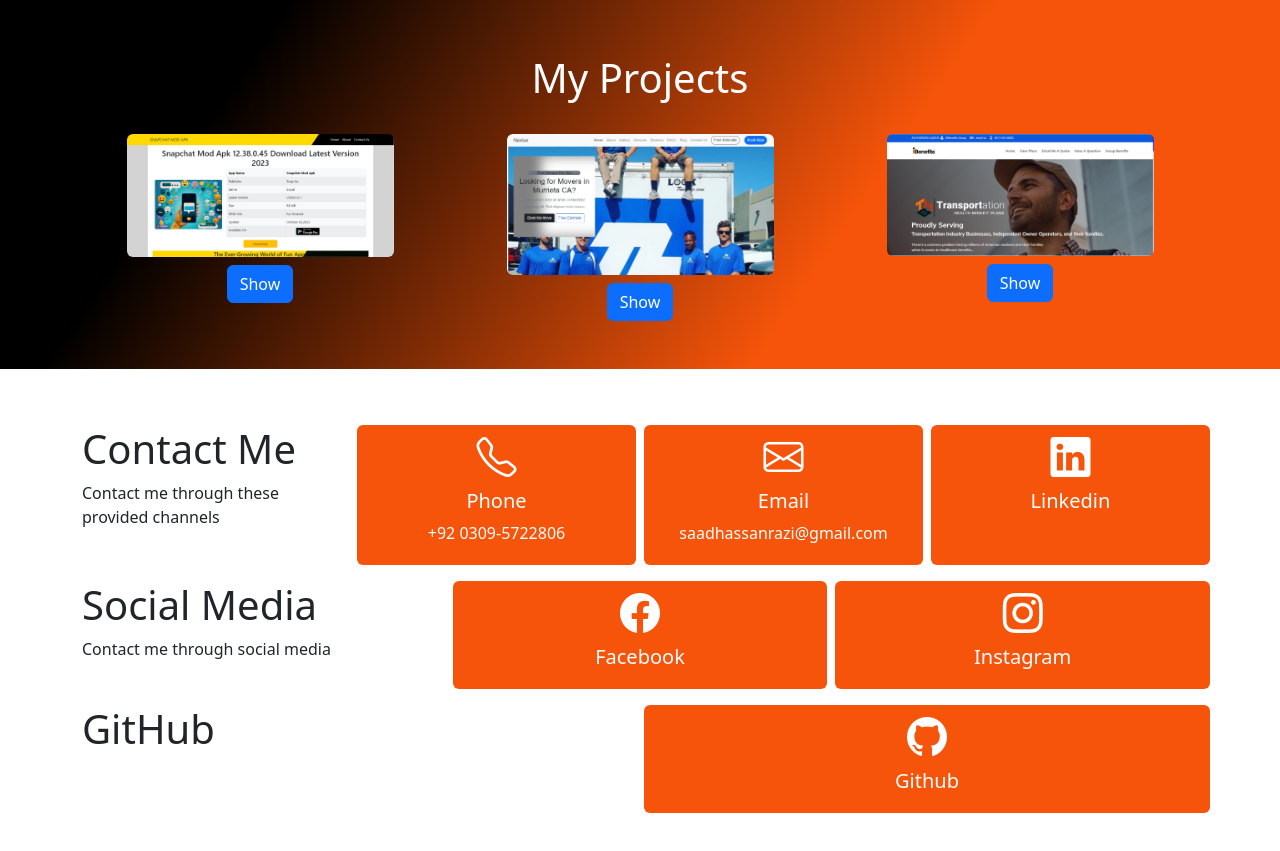
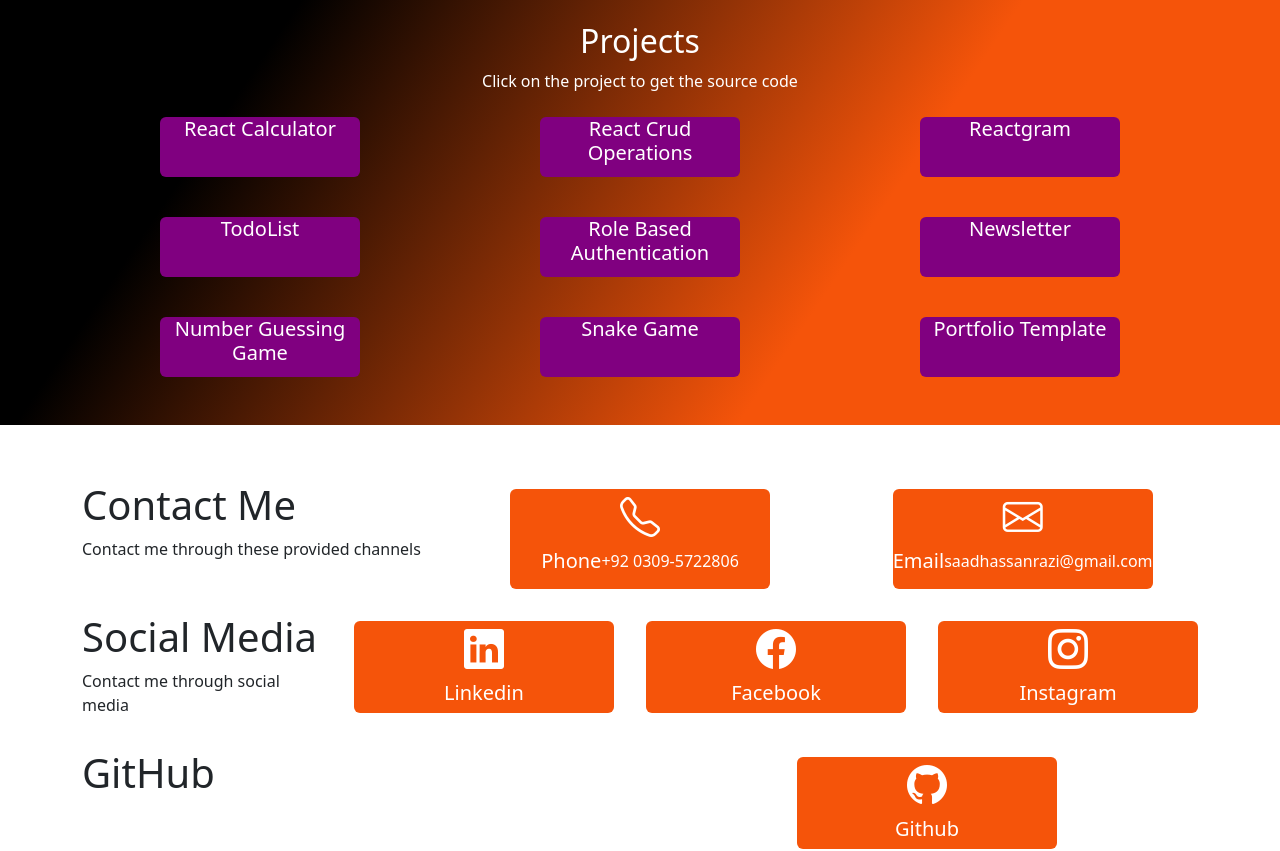
Before and after one commit to SaadHassanRazi/portfolio, a React (Vite) app in the folder saadPortfolio/: page / in a window 1280 px wide. Shown: the part 1680-2531 px from the top of the page. Built offline with nearby package versions, Linux system fonts and the light colour scheme.

Commit message:
project resume contact section commit

```diff
--- a/saadPortfolio/src/assets/components/Contact/contact.jsx
+++ b/saadPortfolio/src/assets/components/Contact/contact.jsx
@@ -37,6 +37,9 @@ const Contact = () => {
     },
   ];
 
+  const contact = contactRow.slice(0, 2);
+  const socialMedia = contactRow.slice(2, 5);
+  const git = contactRow.slice(-1);
   return (
     <>
       <Container id="contact" className="py-5">
@@ -48,22 +51,22 @@ const Contact = () => {
               Contact me through these provided channels
             </p>
           </Col>
-          <SkillsRow
-            title={contactRow[0].title}
-            icon={contactRow[0].icon}
-            para={contactRow[0].para}
-          />
-          <SkillsRow
-            title={contactRow[1].title}
-            icon={contactRow[1].icon}
-            para={contactRow[1].para}
-          />
 
-          <SkillsRow
-            title={contactRow[2].title}
-            icon={contactRow[2].icon}
-            link={contactRow[2].link}
-          />
+          {contact.map((item) => {
+            return (
+              <>
+                <Col>
+                  <SkillsRow
+                    title={item.title}
+                    icon={item.icon}
+                    para={item.para}
+                    background={"#f5540a"}
+                    width={"260px"}
+                  />
+                </Col>
+              </>
+            );
+          })}
         </Row>
         <Row className="gap-2 py-2">
           <Col lg>
@@ -74,27 +77,44 @@ const Contact = () => {
             </p>
           </Col>
 
-          <SkillsRow
-            title={contactRow[3].title}
-            icon={contactRow[3].icon}
-            link={contactRow[3].link}
-          />
-          <SkillsRow
-            title={contactRow[4].title}
-            icon={contactRow[4].icon}
-            link={contactRow[4].link}
-          />
+          {socialMedia.map((item) => {
+            return (
+              <>
+                <Col>
+                  <SkillsRow
+                    title={item.title}
+                    icon={item.icon}
+                    para={item.para}
+                    background={"#f5540a"}
+                    width={"260px"}
+                    link={item.link}
+                  />
+                </Col>
+              </>
+            );
+          })}
         </Row>
         <Row className="gap-2 py-2">
           <Col lg>
             <h1 className="text-center text-lg-start">GitHub</h1>
           </Col>
 
-          <SkillsRow
-            title={contactRow[5].title}
-            icon={contactRow[5].icon}
-            link={contactRow[5].link}
-          />
+          {git.map((item) => {
+            return (
+              <>
+                <Col>
+                  <SkillsRow
+                    title={item.title}
+                    icon={item.icon}
+                    para={item.para}
+                    background={"#f5540a"}
+                    width={"260px"}
+                    link={item.link}
+                  />
+                </Col>
+              </>
+            );
+          })}
         </Row>
       </Container>
     </>
--- a/saadPortfolio/src/assets/components/Projects/project.jsx
+++ b/saadPortfolio/src/assets/components/Projects/project.jsx
@@ -1,180 +1,100 @@
 import React from "react";
 import Col from "react-bootstrap/Col";
-import Container from "react-bootstrap/esm/Container";
+import Container from "react-bootstrap/Container";
 import Row from "react-bootstrap/Row";
-import SnapMod from '../img/snapchat-mod-apk.jpg'
-import Button from 'react-bootstrap/Button';
-import Modal from 'react-bootstrap/Modal';
-import { useState } from 'react';
-import Taclog from '../img/taclog-moving.jpg'
-import IBenefits from '../img/ibenefits.jpg'
-import Carousel from 'react-bootstrap/Carousel';
-import SnapSecondSlide from '../img/snapchat-mod-second.jpg'
-import SnapThirdSlide from '../img/snapchat-mod-third.jpg'
-import SnapFourthSlide from '../img/snapchat-mod-fourth.jpg'
-const Project = ()=>{
-    const [show, setShow] = useState(false);
+import SnapMod from "../img/snapchat-mod-apk.jpg";
+import Button from "react-bootstrap/Button";
+import Modal from "react-bootstrap/Modal";
+import { useState } from "react";
+import Taclog from "../img/taclog-moving.jpg";
+import IBenefits from "../img/ibenefits.jpg";
+import Carousel from "react-bootstrap/Carousel";
+import SnapSecondSlide from "../img/snapchat-mod-second.jpg";
+import SnapThirdSlide from "../img/snapchat-mod-third.jpg";
+import SnapFourthSlide from "../img/snapchat-mod-fourth.jpg";
+import SkillsRow from "../Skills/skillsRow";
 
-  const handleClose = () => setShow(false);
-  const handleShow = () => setShow(true);
+const Project = () => {
+  const dataset = [
+    {
+      name: "React Calculator",
+      url: "https://github.com/SaadHassanRazi/react-Calculator.git",
+    },
+    {
+      name: "React Crud Operations",
+      url: "https://github.com/SaadHassanRazi/crud-operations-react.git",
+    },
+    {
+      name: "Reactgram",
+      url: "https://github.com/SaadHassanRazi/reactgram-offical.git",
+    },
+    {
+      name: "TodoList",
+      url: "",
+    },
+    {
+      name: "Role Based Authentication",
+      url: "",
+    },
+    {
+      name: "Newsletter",
+      url: "",
+    },
+    {
+      name: "Number Guessing Game",
+      url: "",
+    },
+    {
+      name: "Snake Game",
+      url: "https://github.com/SaadHassanRazi/Javascript-snake-game.git",
+    },
+    {
+      name: "Portfolio Template",
+      url: "https://github.com/SaadHassanRazi/Portfolio-Template.git",
+    },
+  ];
 
-  const handleClose1 = () => setShow(false);
-  const handleShow1 = () => setShow(true);
+  // Function to split the dataset into chunks of 3 items each
+  const chunkArray = (array, chunkSize) => {
+    const result = [];
+    for (let i = 0; i < array.length; i += chunkSize) {
+      result.push(array.slice(i, i + chunkSize));
+    }
+    return result;
+  };
 
-  const handleClose2 = () => setShow(false);
-  const handleShow2 = () => setShow(true);
-    return(
-        <>
-        {/*Modal */}
-      <Modal className="modal modal-lg" show={show} onHide={handleClose}>
-        <Modal.Header style={{background:'linear-gradient(124deg, #f5540a  70%, white 30%)'}} closeButton>
-          <Modal.Title className="text-white">Snapchat-mod-apk</Modal.Title>
-        </Modal.Header>
-        <Modal.Body className="bg-dark">
-        <Carousel fade>
-      <Carousel.Item>
-      <img src={SnapMod} className="img-fluid rounded d-flex mx-auto w-75" alt="" />
-        <Carousel.Caption>
+  const chunkedDataset = chunkArray(dataset, 3);
 
-        </Carousel.Caption>
-      </Carousel.Item>
-      <Carousel.Item>
-      <img src={SnapSecondSlide} className="img-fluid rounded d-flex mx-auto w-75" alt="" />
-        <Carousel.Caption>
+  return (
+    <>
+      <div
+        className="py-3"
+        style={{
+          background: "linear-gradient(#f5540a 70%,124deg, #000000 30%)",
+        }}
+      >
+        <div className="container text-center text-white">
+          <h2>Projects</h2>
+          <p>Click on the project to get the source code</p>
+          {chunkedDataset.map((row, rowIndex) => (
+            <Row key={rowIndex} className="mb-4 ">
+              {row.map((item, colIndex) => (
+                <Col key={colIndex}>
+                  <SkillsRow
+                    width={"200px"}
+                    height={"60px"}
+                    title={item.name}
+                    link={item.url}
+                    background={"purple"}
+                  />
+                </Col>
+              ))}
+            </Row>
+          ))}
+        </div>
+      </div>
+    </>
+  );
+};
 
-        </Carousel.Caption>
-      </Carousel.Item>
-      <Carousel.Item>
-      <img src={SnapThirdSlide} className="img-fluid rounded d-flex mx-auto w-75" alt="" />
-        <Carousel.Caption>
-
-        </Carousel.Caption>
-      </Carousel.Item>
-      <Carousel.Item>
-      <img src={SnapFourthSlide} className="img-fluid rounded d-flex mx-auto w-75" alt="" />
-        <Carousel.Caption>
-
-        </Carousel.Caption>
-      </Carousel.Item>
-    </Carousel>
-        </Modal.Body>
-        <Modal.Footer className="">
-          <Button variant="secondary" onClick={handleClose}>
-            Close
-          </Button>
-        </Modal.Footer>
-      </Modal>
-      {/*Modal 2 */}
-      <Modal className="modal modal-lg" show={show} onHide={handleClose1}>
-        <Modal.Header style={{background:'linear-gradient(124deg, #f5540a  70%, white 30%)'}} closeButton>
-          <Modal.Title className="text-white">Snapchat-mod-apk</Modal.Title>
-        </Modal.Header>
-        <Modal.Body className="bg-dark">
-        <Carousel fade>
-      <Carousel.Item>
-      <img src={SnapMod} className="img-fluid rounded d-flex mx-auto w-75" alt="" />
-        <Carousel.Caption>
-
-        </Carousel.Caption>
-      </Carousel.Item>
-      <Carousel.Item>
-      <img src={SnapSecondSlide} className="img-fluid rounded d-flex mx-auto w-75" alt="" />
-        <Carousel.Caption>
-
-        </Carousel.Caption>
-      </Carousel.Item>
-      <Carousel.Item>
-      <img src={SnapThirdSlide} className="img-fluid rounded d-flex mx-auto w-75" alt="" />
-        <Carousel.Caption>
-
-        </Carousel.Caption>
-      </Carousel.Item>
-      <Carousel.Item>
-      <img src={SnapFourthSlide} className="img-fluid rounded d-flex mx-auto w-75" alt="" />
-        <Carousel.Caption>
-
-        </Carousel.Caption>
-      </Carousel.Item>
-    </Carousel>
-        </Modal.Body>
-        <Modal.Footer className="">
-          <Button variant="secondary" onClick={handleClose1}>
-            Close
-          </Button>
-        </Modal.Footer>
-      </Modal>
-      <Modal className="modal modal-lg" show={show} onHide={handleClose2}>
-        <Modal.Header style={{background:'linear-gradient(124deg, #f5540a  70%, white 30%)'}} closeButton>
-          <Modal.Title className="text-white">Snapchat-mod-apk</Modal.Title>
-        </Modal.Header>
-        <Modal.Body className="bg-dark">
-        <Carousel fade>
-      <Carousel.Item>
-      <img src={SnapMod} className="img-fluid rounded d-flex mx-auto w-75" alt="" />
-        <Carousel.Caption>
-
-        </Carousel.Caption>
-      </Carousel.Item>
-      <Carousel.Item>
-      <img src={SnapSecondSlide} className="img-fluid rounded d-flex mx-auto w-75" alt="" />
-        <Carousel.Caption>
-
-        </Carousel.Caption>
-      </Carousel.Item>
-      <Carousel.Item>
-      <img src={SnapThirdSlide} className="img-fluid rounded d-flex mx-auto w-75" alt="" />
-        <Carousel.Caption>
-
-        </Carousel.Caption>
-      </Carousel.Item>
-      <Carousel.Item>
-      <img src={SnapFourthSlide} className="img-fluid rounded d-flex mx-auto w-75" alt="" />
-        <Carousel.Caption>
-
-        </Carousel.Caption>
-      </Carousel.Item>
-    </Carousel>
-        </Modal.Body>
-        <Modal.Footer className="">
-          <Button variant="secondary" onClick={handleClose2}>
-            Close
-          </Button>
-        </Modal.Footer>
-      </Modal>
-        <Container className="py-5 text-white" id="projects">
-            <h1 className="text-center pb-3">
-                My Projects
-            </h1>
-            <Row>
-
-            <Col lg>
-            <div className="mx-auto py-2">
-                <img src={SnapMod} className="img-fluid rounded d-flex mx-auto w-75" alt="" />
-                </div>
-                <Button className='d-flex mx-auto' onClick={handleShow} variant="primary">
-                    Show
-                </Button>
-                </Col>
-                <Col lg>
-                <div className="mx-auto py-2">
-                <img src={Taclog} className="img-fluid rounded d-flex mx-auto w-75" alt="" />
-                </div>
-                <Button className='d-flex mx-auto' onClick={handleShow1} variant="primary">
-                    Show
-                </Button>
-                </Col>
-                <Col lg>
-                <div className="mx-auto py-2">
-                <img src={IBenefits} className="img-fluid rounded  d-flex mx-auto w-75" alt="" />
-                </div>
-                <Button className='d-flex mx-auto' onClick={handleShow2} variant="primary">
-                    Show
-                </Button>
-                </Col>
-            </Row>
-        </Container>
-        </>
-    )
-}
-
-export default Project
+export default Project;
--- a/saadPortfolio/src/assets/components/Resume/resume.jsx
+++ b/saadPortfolio/src/assets/components/Resume/resume.jsx
@@ -5,13 +5,13 @@ import Container from "react-bootstrap/esm/Container";
 import Button from "react-bootstrap/Button";
 import ResumeUndraw from "../img/undraw/undraw_resume_re_hkth.svg";
 const CV =
-  "https://saadhassanrazi.github.io/portfolio/Saad-Hassan-Razi-goodcv.com-161023.121034_page-0001.jpg";
+  "https://saadhassanrazi.github.io/portfolio/Saad-Hassan-Razi-goodcv.com-010724.141439.pdf";
 
 const Resume = () => {
   const handleDownload = (url) => {
     const link = document.createElement("a");
     link.href = url; // Replace with the actual image URL
-    link.download = "SaadHassanRazi-Cv.jpg"; // Specify the desired download file name
+    link.download = "SaadHassanRazi-Cv.pdf"; // Specify the desired download file name
 
     // Trigger a click event on the anchor element
     document.body.appendChild(link);
--- a/saadPortfolio/src/assets/components/Skills/skills.css
+++ b/saadPortfolio/src/assets/components/Skills/skills.css
@@ -1,5 +1,4 @@
 .skillCol{
-    background-color: #f5540a;
     cursor: pointer;
     transition: 0.3s;
 }
--- a/saadPortfolio/src/assets/components/Skills/skillsRow.jsx
+++ b/saadPortfolio/src/assets/components/Skills/skillsRow.jsx
@@ -4,11 +4,21 @@ import Col from "react-bootstrap/Col";
 const SkillsRow = (props) => {
   return (
     <>
-      <Col className="rounded text-white skillCol mx-auto py-1" style={{width:'150px'}} lg>
-        <a href={props.link} className="nav-link">
+      <Col
+        className="rounded text-white skillCol my-2 m-auto "
+        style={{
+          width: props.width,
+          height: props.height,
+          background: props.background,
+        }}
+        lg
+      >
+        <a href={props.link} className="nav-link" target="-blank">
           <div className="d-flex">{props.icon}</div>
-          <h5 className="text-center">{props.title}</h5>
-          <p className="text-center">{props.para}</p>
+          <div className="d-flex justify-content-center">
+            <h5 className="text-center">{props.title}</h5>
+            <p className="text-center">{props.para}</p>
+          </div>
         </a>
       </Col>
     </>
```
Also changed, not shown: saadPortfolio/src/assets/components/Skills/skills.jsx (+6 -1 lines), 2 other files (tests, documents, lock files or other folders).
